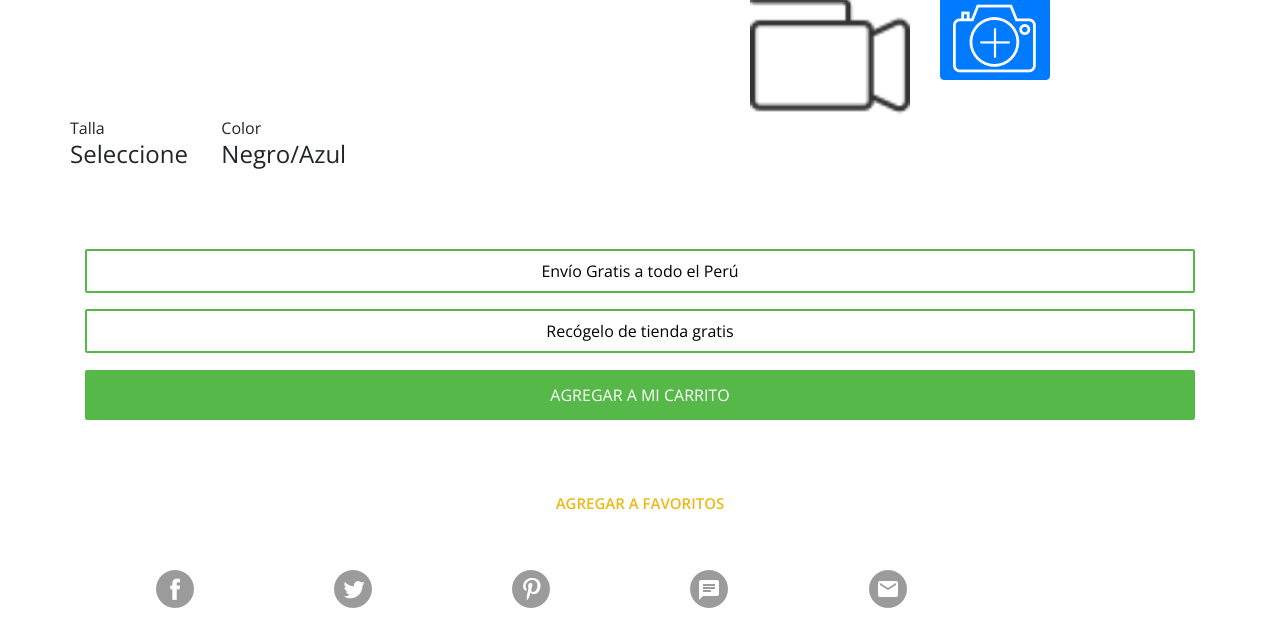
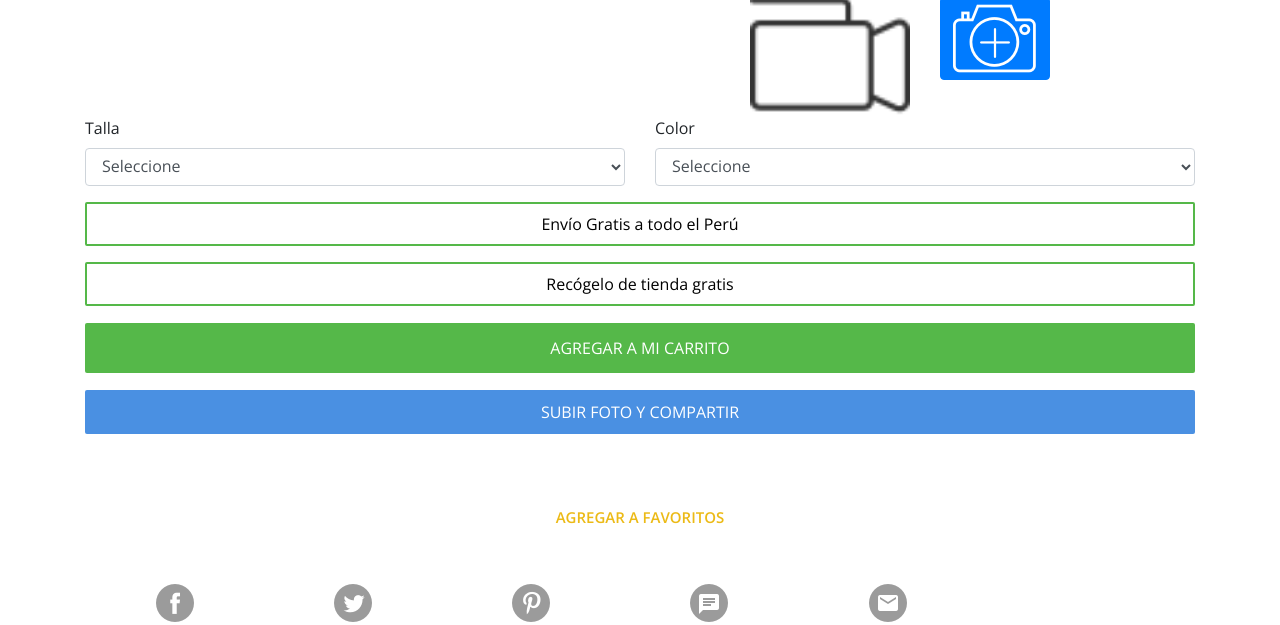
Before and after one commit to margaritasj/Reto-Platanitos, a website: page public/index.html in a window 1280 px wide. Shown: the part 482-1107 px from the top of the page. Drawn offline with nearby package versions, Linux system fonts and the light colour scheme.

Commit message:
Reestructura del index.html avance

```diff
--- a/public/css/main.css
+++ b/public/css/main.css
@@ -99,11 +99,11 @@ nav {
 	width: 100%;
 }
 
-.Rectangle-9 {
+.rectangle-9 {
 	border: solid 2px #55b849;
 }
 
-.Rectangle-10 {
+.rectangle-10 {
 	border: solid 1px #d2d2d2;
 }
 
@@ -115,7 +115,7 @@ nav {
 	margin-bottom: 1.5%;
 }
 
-.Rectangle-11 {
+.rectangle-11 {
 	width: 100%;
 	height: 50px;
 	border-radius: 2px;
@@ -123,18 +123,17 @@ nav {
 	color: #fff;
 }
 
-.Rectangle-12 {
+.rectangle-12 {
 	background-color: #4a90e2;
 	color: #fff;
 }
 
-.favoritos {
+.favorite {
 	margin-top: 5%;
 	margin-bottom: 5%;
 }
 
-.favoritos p {
-	/*font-family: OpenSans;*/
+.favorite p {
 	font-weight: 600;
 	font-size: 15px;
 	color: #ecba16;
@@ -142,16 +141,12 @@ nav {
 }
 
 .cont-icon {
-	margin-left: 5%;
+  margin-left: 5%;
+  padding-right: 0px;
 }
 
-.cont-icon {
-	padding-right: 0px;
-}
 
-.item-ico {}
-
-
+/*///////////////////////////////////////*/
 
 .SubirFoto {
 	width: 0.1px;
--- a/public/index.html
+++ b/public/index.html
@@ -14,7 +14,7 @@
 
 <body>
 	<header>
-		<nav class="fixed">
+		<nav class="">
 			<div class="container-fluid">
 				<div class="row">
 					<div class="col-2 col-sm-2 col-md-2">
@@ -33,7 +33,7 @@
 			</div>
 		</nav>
 	</header>
-	<section>
+	<section class="">
 		<div class="container">
 			<div class="row">
 				<div class="col-7">
@@ -114,42 +114,36 @@
 						</div>
 					</div>
 				</div>
-				<div class="row">
-					<div class="col-6 col-sm-6">
-						<span>Talla</span>
-						<br>
-						<h4>Seleccione</h4>
-					</div>
-					<div class="col-6 col-sm-6">
-						<span>Color</span>
-						<h4>Negro/Azul</h4>
-					</div>
+			</div>
+			<div class="row">
+				<div class="col-6 col-sm-6">
+					<form>
+						<div class="form-group">
+							<label for="exampleFormControlSelect1">Talla</label>
+							<select class="form-control" id="exampleFormControlSelect1">
+								<option>Seleccione</option>
+								<option>37</option>
+								<option>38</option>
+								<option>39</option>
+								<option>40</option>
+								<option>41</option>
+								<option>42</option>
+							</select>
+						</div>
+					</form>
 				</div>
-			</div>
-	</section>
-	<br>
-	<section>
-		<div class="container">
-			<div class="row">
-				<div class="col-4">
-					<output id="list"></output>
-				</div>
-
-			</div>
-		</div>
-		<br>
-	</section>
-	<section>
-		<div class="container">
-			<div class="row">
-				<div class="col-12">
-					<button type="button" class="btn Rectangle-9 boton">Envío Gratis a todo el Perú</button>
-				</div>
-				<div class="col-12">
-					<button type="button" class="btn Rectangle-9 boton ">Recógelo de tienda gratis</button>
-				</div>
-				<div class="col-12">
-					<button type="button" class="btn Rectangle-11 boton ">AGREGAR A MI CARRITO</button>
+				<div class="col-6 col-sm-6">
+					<form>
+						<div class="form-group">
+							<label for="exampleFormControlSelect1">Color</label>
+							<select class="form-control" id="exampleFormControlSelect1">
+								<option>Seleccione</option>
+								<option>Negro/Azul</option>
+								<option>Azul/Gris</option>
+								<option>Rojo/Negro</option>
+							</select>
+						</div>
+					</form>
 				</div>
 			</div>
 		</div>
@@ -158,7 +152,25 @@
 		<div class="container">
 			<div class="row">
 				<div class="col-12">
-					<div class=" favoritos">
+					<button type="button" class="btn rectangle-9 boton">Envío Gratis a todo el Perú</button>
+				</div>
+				<div class="col-12">
+					<button type="button" class="btn rectangle-9 boton ">Recógelo de tienda gratis</button>
+				</div>
+				<div class="col-12">
+					<button type="button" class="btn rectangle-11 boton ">AGREGAR A MI CARRITO</button>
+				</div>
+				<div class="col-12">
+					<button type="button" class="btn rectangle-12 boton ">SUBIR FOTO Y COMPARTIR</button>
+				</div>
+			</div>
+		</div>
+	</section>
+	<section>
+		<div class="container">
+			<div class="row">
+				<div class="col-12">
+					<div class="favorite">
 						<p>AGREGAR A FAVORITOS</p>
 					</div>
 				</div>
@@ -193,6 +205,15 @@
 			</div>
 		</div>
 	</section>
+	<section>
+		<div class="container">
+			<div class="row p-2">
+				<div class="col-6">
+					<output id="list"></output>
+				</div>
+			</div>
+		</div>
+	</section>
 
 
 
```
